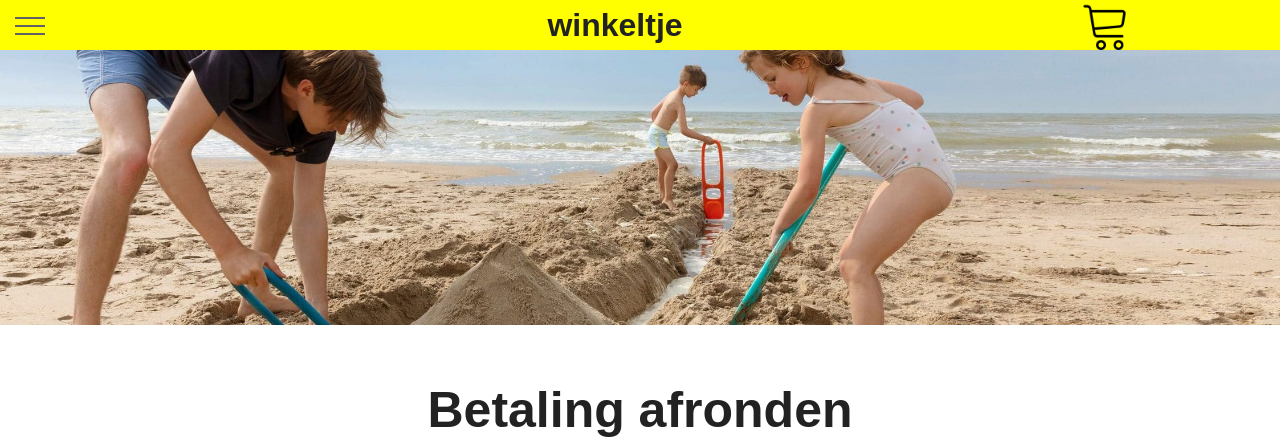
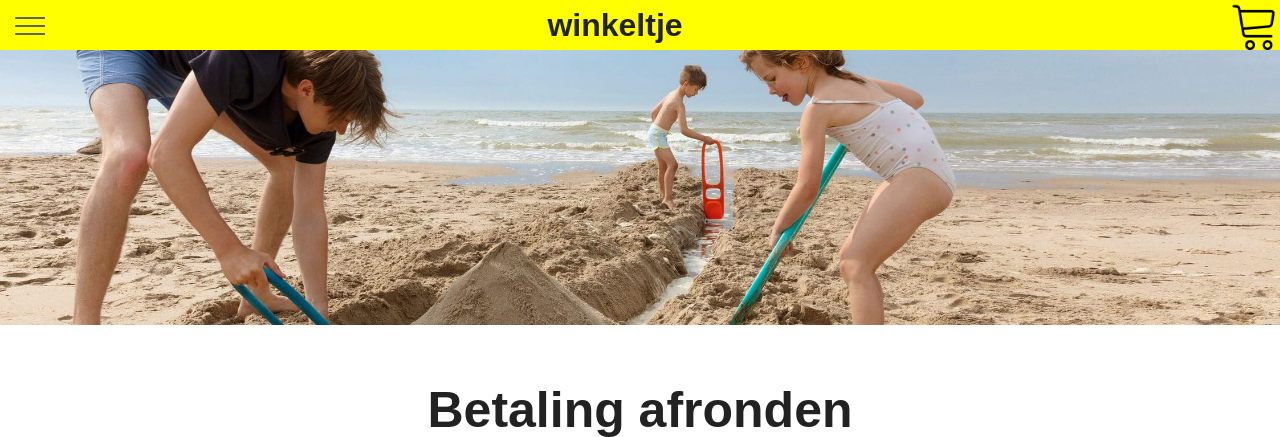
Before and after one commit to JorisdeVos/winkeltje, a PHP site: page /b3-22-feb-team-e7/payment.php in a window 1280 px wide. Shown: the top 437 px of the page. Run offline with PHP 8.4, Linux system fonts and the light colour scheme; data that the repository does not hold is empty.

Commit message:
fixed header basket place

```diff
--- a/css/main.css
+++ b/css/main.css
@@ -246,13 +246,9 @@ h3{
 
 header{
   display: flex;
-  justify-content: space-around;
+  justify-content: space-between;
   align-items: center;
   background-color: yellow;
-}
-
-#imgheader img{
-  margin-right: 200px;
 }
 
 h1{
```
